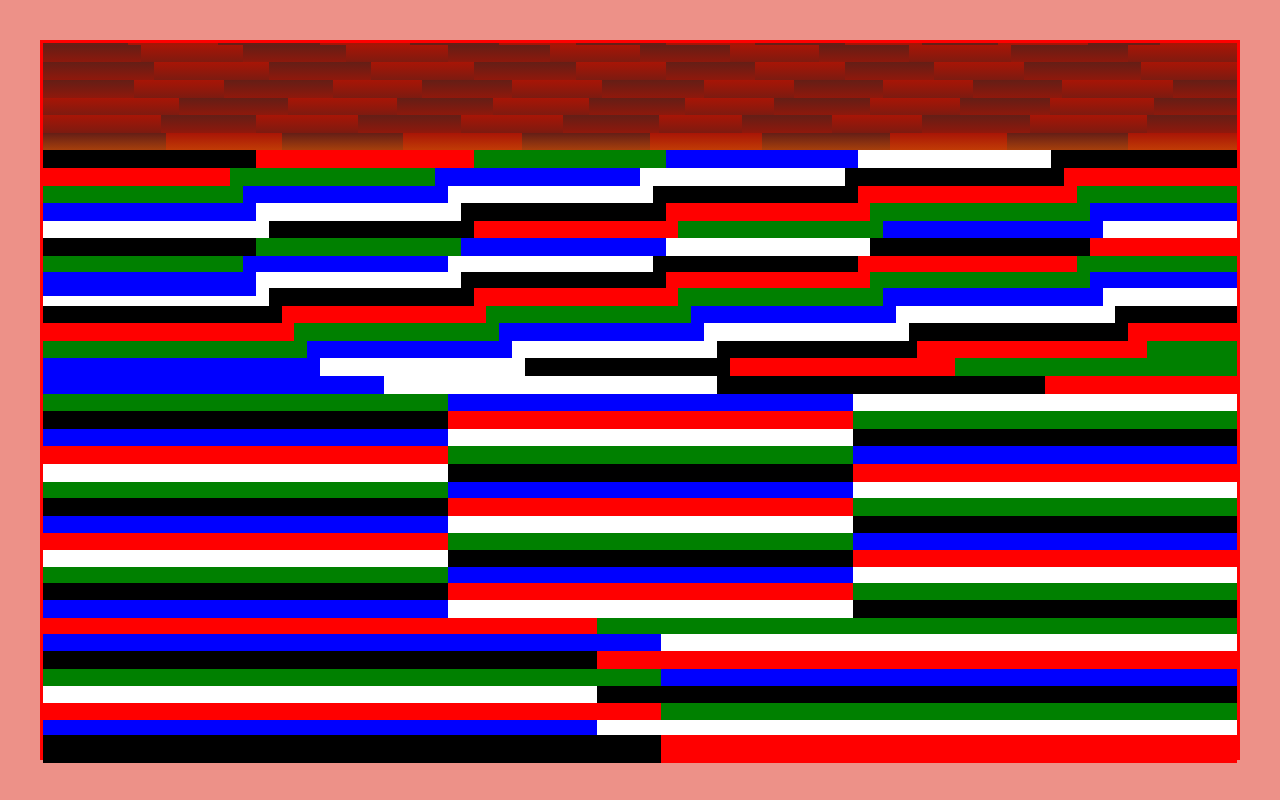
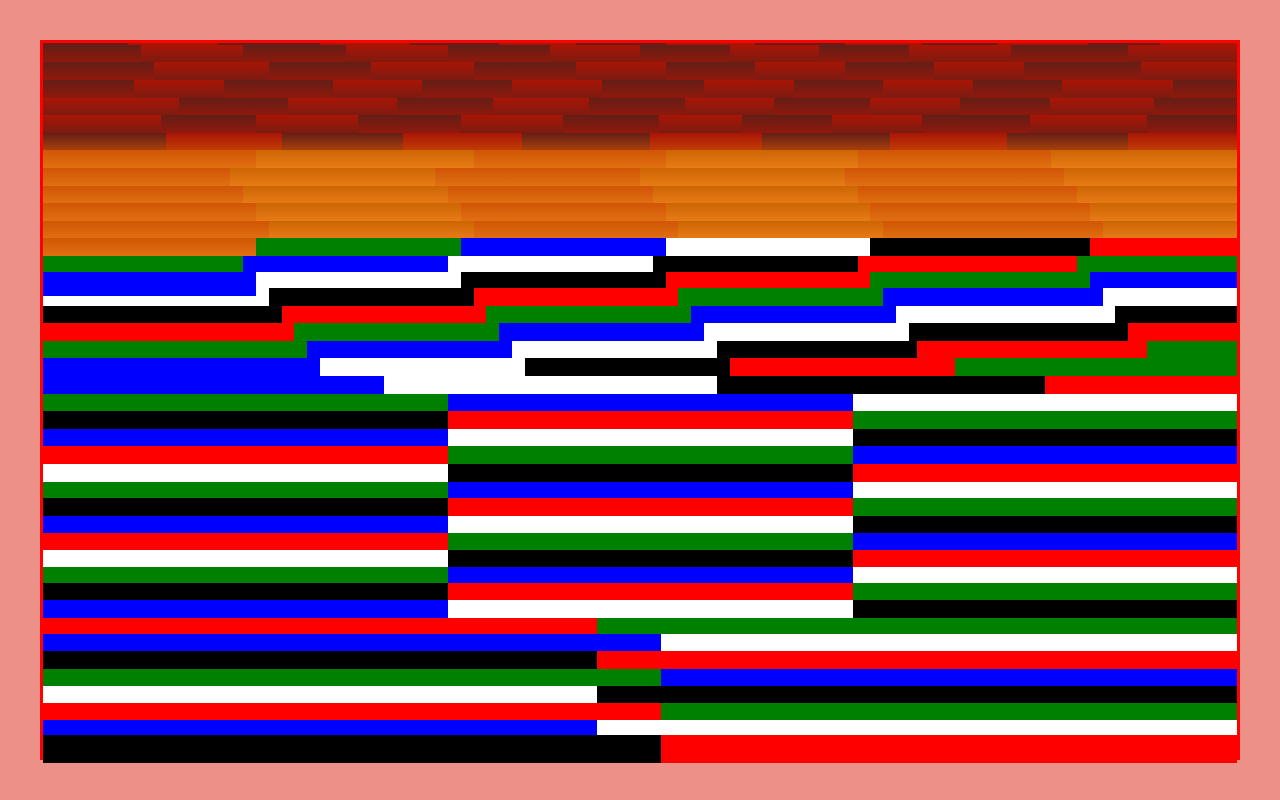
Before and after one commit to besselii/AFS2, a plain HTML site: page index.html in a window 1280 px wide. Drawn offline with Linux system fonts and the light colour scheme.

Commit message:
sky color

```diff
--- a/index.html
+++ b/index.html
@@ -600,183 +600,214 @@
     background: linear-gradient(#A81506, #D15505);
     }
 
-  .square86{background-color: black;
+  .square86{
     width: 20%;
     bottom: 77.7%;
-    }
-  .square87{background-color: red;
+    background: linear-gradient(#D15505, #E87E19);
+    }
+  .square87{
     width: 20%;
     left: 20%;
     bottom: 77.7%;
-    }
-
-  .square88{background-color: green;
+    background: linear-gradient(#CD6503  , #F68821);
+    }
+
+  .square88{
     width: 20%;
     left: 37%;
     bottom: 77.7%;
-    }
-
-  .square89{background-color: blue;
+    background: linear-gradient(#D15505, #E87E19);
+    }
+
+  .square89{
     width: 20%;
     left: 52%;
     bottom: 77.7%;
-    }
-
-  .square90{background-color: white;
+    background: linear-gradient(#CD6503, #F68821);
+    }
+
+  .square90{
     width: 20%;
     left: 67%;
     bottom: 77.7%;
-    }
-
-  .square91{background-color: black;
+    background: linear-gradient(#D15505, #E87E19);
+    }
+
+  .square91{
     width: 14.5%;
     right: 43px;
     bottom: 77.7%;
-    }
-
-  .square92{background-color: red;
+    background: linear-gradient(#CD6503, #F68821);
+    }
+
+  .square92{
     width: 20%;
     bottom: 75.5%;
-    }
-
-  .square93{background-color: green;
+    background: linear-gradient(#D15505, #E87E19);
+    }
+
+  .square93{
     width: 20%;
     left: 18%;
     bottom: 75.5%;
-    }
-
-  .square94{background-color: blue;
+    background: linear-gradient(#CD6503, #F68821);
+    }
+
+  .square94{
     width: 20%;
     left: 34%;
     bottom: 75.5%;
-    }
-
-  .square95{background-color: white;
+    background: linear-gradient(#D15505, #E87E19);
+    }
+
+  .square95{
     width: 20%;
     left: 50%;
     bottom: 75.5%;
-    }
-
-  .square96{background-color: black;
+    background: linear-gradient(#CD6503, #F68821);
+    }
+
+  .square96{
     width: 20%;
     left: 66%;
     bottom: 75.5%;
-    }
-
-  .square97{background-color: red;
+    background: linear-gradient(#D15505, #E87E19);
+    }
+
+  .square97{
     width: 13.5%;
     right: 43px;
     bottom: 75.5%;
-    }
-
-  .square98{background-color: green;
+    background: linear-gradient(#CD6503, #F68821);
+    }
+
+  .square98{
     width: 20%;
     bottom: 73.3%;
-    }
-
-  .square99{background-color: blue;
+    background: linear-gradient(#D15505, #E87E19);
+    }
+
+  .square99{
     width: 17%;
     left: 19%;
     bottom: 73.3%;
-    }
-
-  .square100{background-color: white;
+    background: linear-gradient(#CD6503, #F68821);
+    }
+
+  .square100{
     width: 20%;
     left: 35%;
     bottom: 73.3%;
-    }
-
-  .square101{background-color: black;
+    background: linear-gradient(#D15505, #E87E19);
+    }
+
+  .square101{
     width: 20%;
     left: 51%;
     bottom: 73.3%;
-    }
-
-  .square102{background-color: red;
+    background: linear-gradient(#CD6503, #F68821);
+    }
+
+  .square102{
     width: 20%;
     left: 67%;
     bottom: 73.3%;
-    }
-
-  .square103{background-color: green;
+    background: linear-gradient(#D15505, #E87E19);
+    }
+
+  .square103{
     width: 12.5%;
     right: 43px;
     bottom: 73.3%;
-    }
-
-  .square104{background-color: blue;
+    background: linear-gradient(#CD6503, #F68821);
+    }
+
+  .square104{
     width: 20%;
     bottom: 71.1%;
-    }
-
-  .square105{background-color: white;
+    background: linear-gradient(#D15505, #E87E19);
+    }
+
+  .square105{
     width: 20%;
     left: 20%;
     bottom: 71.1%;
-    }
-
-  .square106{background-color: black;
+    background: linear-gradient(#CD6503, #F68821);
+    }
+
+  .square106{
     width: 20%;
     left: 36%;
     bottom: 71.1%;
-    }
-
-  .square107{background-color: red;
+    background: linear-gradient(#D15505, #E87E19);
+    }
+
+  .square107{
     width: 20%;
     left: 52%;
     bottom: 71.1%;
-    }
-
-  .square108{background-color: green;
+    background: linear-gradient(#CD6503, #F68821);
+    }
+
+  .square108{
     width: 20%;
     left: 68%;
     bottom: 71.1%;
-    }
-
-  .square109{background-color: blue;
+    background: linear-gradient(#D15505, #E87E19);
+    }
+
+  .square109{
     width: 11.5%;
     right: 43px;
     bottom: 71.1%;
-    }
-
-  .square110{background-color: white;
+    background: linear-gradient(#CD6503, #F68821);
+    }
+
+  .square110{
     width: 20%;
     bottom: 68.9%;
-    }
-
-  .square111{background-color: black;
+    background: linear-gradient(#D15505, #E87E19);
+    }
+
+  .square111{
     width: 20%;
     left: 21%;
     bottom: 68.9%;
-    }
-
-  .square112{background-color: red;
+    background: linear-gradient(#CD6503, #F68821);
+    }
+
+  .square112{
     width: 20%;
     left: 37%;
     bottom: 68.9%;
-    }
-
-  .square113{background-color: green;
+    background: linear-gradient(#D15505, #E87E19);
+    }
+
+  .square113{
     width: 20%;
     left: 53%;
     bottom: 68.9%;
-    }
-
-  .square114{background-color: blue;
+    background: linear-gradient(#CD6503, #F68821);
+    }
+
+  .square114{
     width: 20%;
     left: 69%;
     bottom: 68.9%;
+    background: linear-gradient(#D15505, #E87E19);
     }
 
   .square115{background-color: white;
     width: 10.5%;
     right: 43px;
     bottom: 68.9%;
-    }
-
-  .square116{background-color: black;
+    background: linear-gradient(#CD6503, #F68821);
+    }
+
+  .square116{
     width: 17%;
     bottom: 66.7%;
+    background: linear-gradient(#D15505, #E87E19);
     }
 
   .square117{background-color: red;
```
